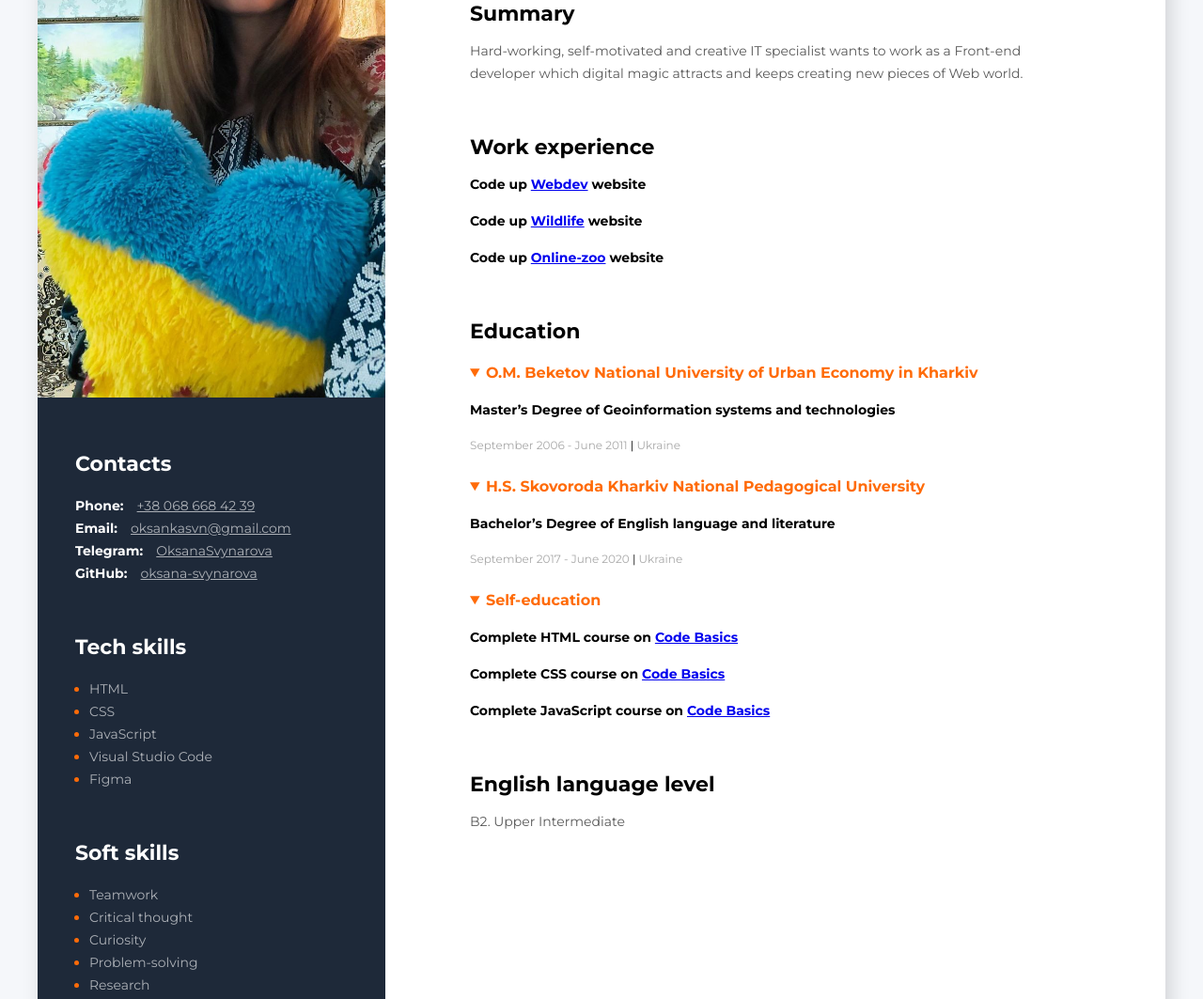
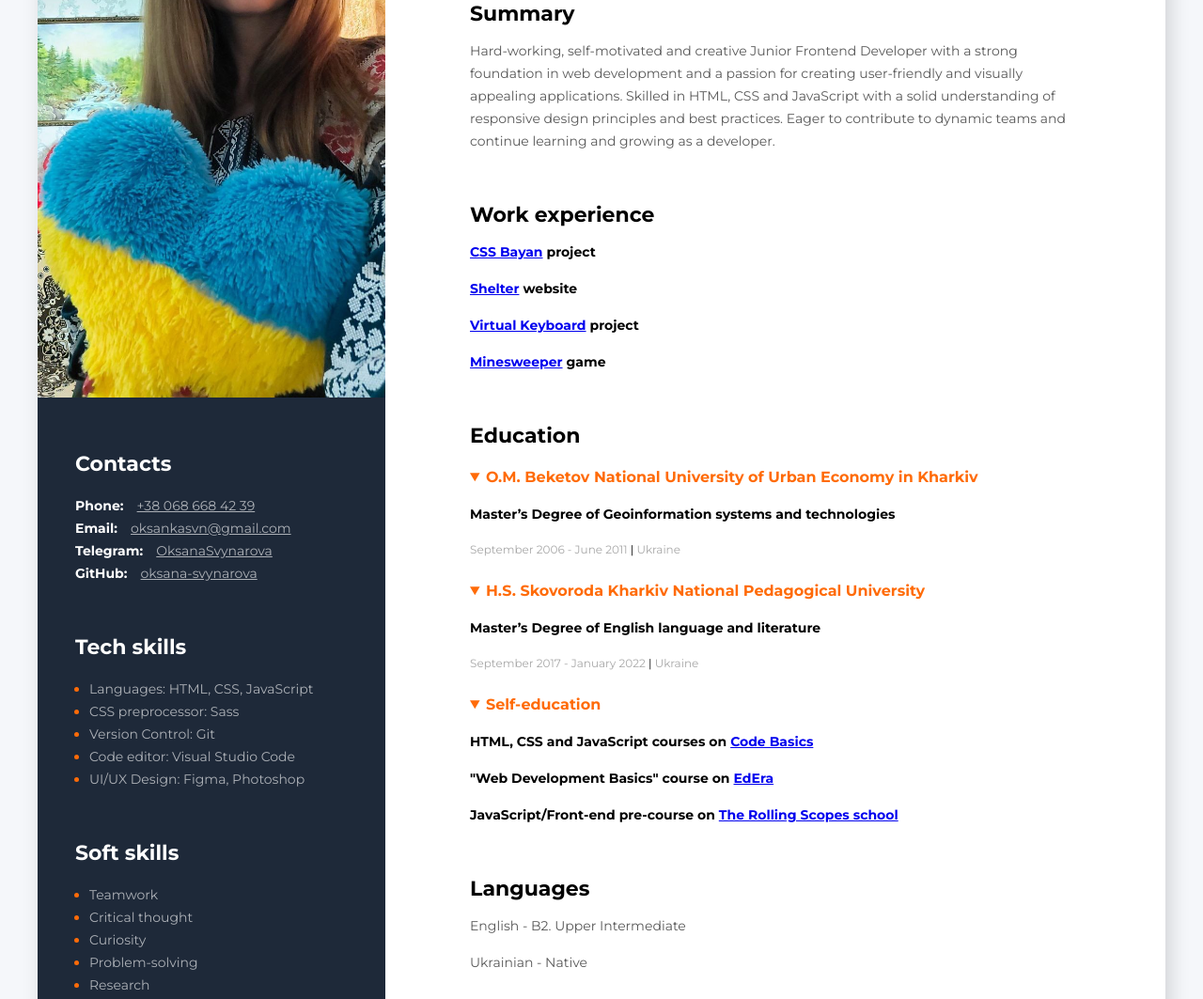
Before and after one commit to oksana-svynarova/rsschool-cv, a plain HTML site: page index.html in a window 1280 px wide. Shown: the part 315-1378 px from the top of the page at 94% size. Drawn offline with Linux system fonts and the light colour scheme.

Commit message:
refactor: add new information

```diff
--- a/index.html
+++ b/index.html
@@ -3,11 +3,12 @@
   <head>
     <meta charset="UTF-8">
     <meta name="viewport" content="width=device-width, initial-scale=1.0">
-    <title>My resume</title>
+    <title>Oksana Svynarova</title>
     <link rel="stylesheet" href="./style.css">
     <link
       href="https://fonts.googleapis.com/css2?family=Montserrat:wght@400;700&display=swap"
       rel="stylesheet">
+    <link rel="icon" href="/icon.png" type="image/x-icon">
   </head>
   <body>
     <!--main container-->
@@ -48,16 +49,16 @@
         <section class="tech-skills-container">
           <h3 class="tech-skills-title">Tech skills</h3>
           <ul>
-            <li class="skills-item"><span class="skills-text">HTML</span></li>
-            <li class="skills-item"><span class="skills-text">CSS</span></li>
+            <li class="skills-item"><span class="skills-text">Languages: HTML, CSS, JavaScript</span></li>
+            <li class="skills-item"><span class="skills-text">CSS preprocessor: Sass</span></li>
             <li class="skills-item">
-              <span class="skills-text">JavaScript</span>
+              <span class="skills-text">Version Control: Git</span>
             </li>
             <li class="skills-item">
-              <span class="skills-text">Visual Studio Code</span>
+              <span class="skills-text">Code editor: Visual Studio Code</span>
             </li>
             <li class="skills-item">
-              <span class="skills-text">Figma</span>
+              <span class="skills-text">UI/UX Design: Figma, Photoshop</span>
             </li>
           </ul>
         </section>
@@ -94,22 +95,28 @@
         <section>
           <h2 class="about-me-title">Summary</h2>
           <p class="description">
-            Hard-working, self-motivated and creative IT specialist wants to
-            work as a Front-end developer which digital magic attracts and keeps
-            creating new pieces of Web world.
+            Hard-working, self-motivated and creative Junior Frontend Developer
+            with a strong foundation in web development and a passion for creating
+            user-friendly and visually appealing applications.
+            Skilled in HTML, CSS and JavaScript with a solid understanding
+            of responsive design principles and best practices.
+            Eager to contribute to dynamic teams and continue learning and growing as a developer.
           </p>
         </section>
         <!--work experience-->
         <div class="work-experience">
           <h2 class="about-me-title">Work experience</h2>
           <h4 class="educatin-specialty">
-            Code up <a href="https://trusting-almeida-e0bdd8.netlify.app/">Webdev</a> website
+            <a href="https://oksana-svynarova.github.io/cssBayan/cssBayan/index.html">CSS Bayan</a> project
           </h4>
           <h4 class="educatin-specialty">
-            Code up <a href="https://lucid-curie-c1c2e8.netlify.app/">Wildlife</a> website
+            <a href="https://rolling-scopes-school.github.io/oksana-svynarova-JSFE2023Q1/shelter/">Shelter</a> website
           </h4>
           <h4 class="educatin-specialty">
-            Code up <a href="https://rolling-scopes-school.github.io/oksana-svynarova-JSFE2021Q1/online-zoo">Online-zoo</a> website
+            <a href="https://oksana-svynarova.github.io/virtual-keyboard/index.html">Virtual Keyboard</a> project
+          </h4>
+          <h4 class="educatin-specialty">
+            <a href="https://rolling-scopes-school.github.io/oksana-svynarova-JSFE2023Q1/minesweeper/">Minesweeper</a> game
           </h4>
         </div>
         <!--education container-->
@@ -133,10 +140,10 @@
               H.S. Skovoroda Kharkiv National Pedagogical University
             </summary>
             <h4 class="educatin-specialty">
-              Bachelor’s Degree of English language and literature
+              Master’s Degree of English language and literature
             </h4>
             <span class="education-time">
-              September 2017 - June 2020 <span class="divider">|</span> Ukraine
+              September 2017 - January 2022 <span class="divider">|</span> Ukraine
             </span>
            </details>
           <!--self-education-->
@@ -145,20 +152,22 @@
             Self-education
             </summary>
             <h4 class="educatin-specialty">
-            Complete HTML course on <a href="https://ru.code-basics.com/languages/html">Code Basics</a>
+            HTML, CSS and JavaScript courses on <a href="https://ru.code-basics.com/">Code Basics</a>
             </h4>
              <h4 class="educatin-specialty">
-            Complete CSS course on <a href="https://ru.code-basics.com/languages/css">Code Basics</a>
+            "Web Development Basics" course on <a href="https://courses.ed-era.com/courses/course-v1:EDERA_BBF+WEB+2019/info">EdEra</a>
             </h4>
              <h4 class="educatin-specialty">
-            Complete JavaScript course on <a href="https://ru.code-basics.com/languages/javascript">Code Basics</a>
+            JavaScript/Front-end pre-course on <a href="https://docs.rs.school/#/js-fe-course">The Rolling Scopes school</a>
             </h4>
           </details>
-                <!--English language level-->
+                <!--Languages-->
                 <div class="work-experience">
-                    <h2 class="about-me-title">English language level</h2>
+                    <h2 class="about-me-title">Languages</h2>
                 <p class="description">
-                    B2. Upper Intermediate </p>
+                    English - B2. Upper Intermediate </p>
+                <p class="description">
+                    Ukrainian - Native </p>
                 </div>
       </div>
     </main>
```
